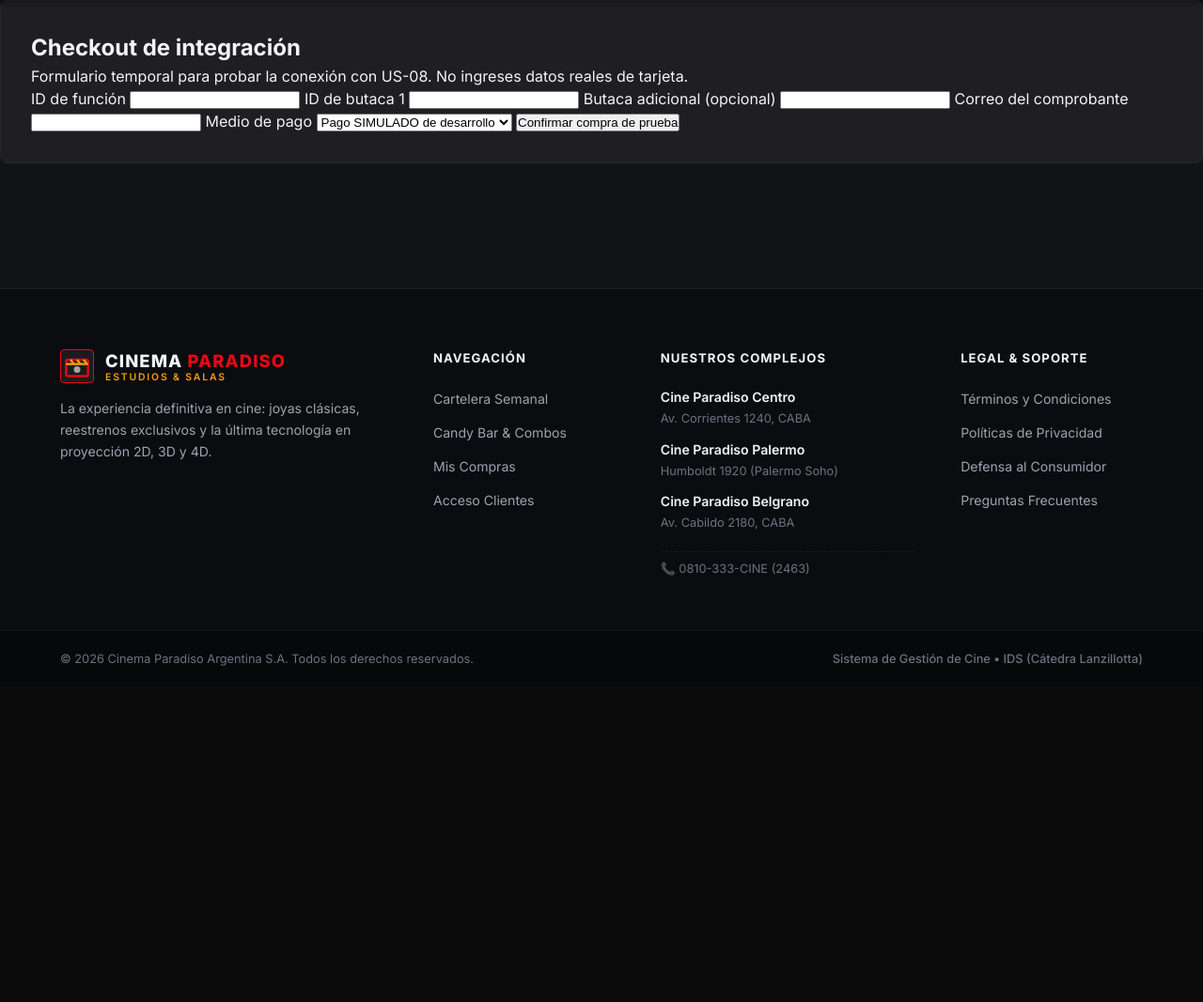
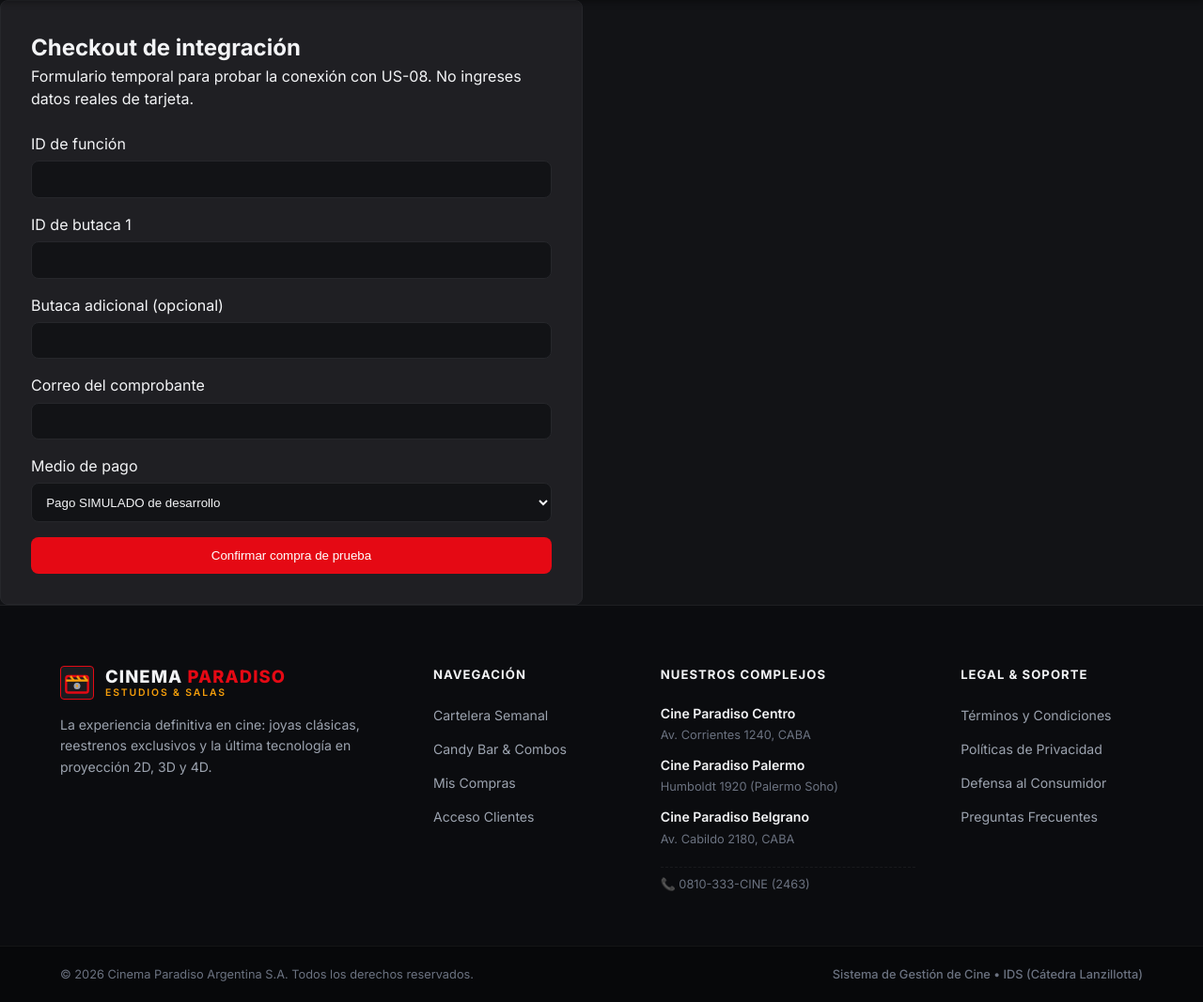
Before and after one commit to fcamporaa/IDS_ProyectoFinal_equipo10, a Flask app: page /compra/checkout in a window 1280 px wide. Shown: the part 69-1136 px from the top of the page at 94% size. Before the commit the page ends 778 px from the top, so only its background shows below. Run offline with Flask 3, Linux system fonts and the light colour scheme; parts of the project's set-up code (start-up, migrations or seed data) failed here and were passed over.

Commit message:
Add checkout.css import to style.css

```diff
--- a/frontend/static/css/style.css
+++ b/frontend/static/css/style.css
@@ -22,3 +22,4 @@
 /* 4. Estilos de Páginas Específicas */
 @import "pages/home.css";
 @import "pages/dashboard.css";
+@import "pages/checkout.css";
```
